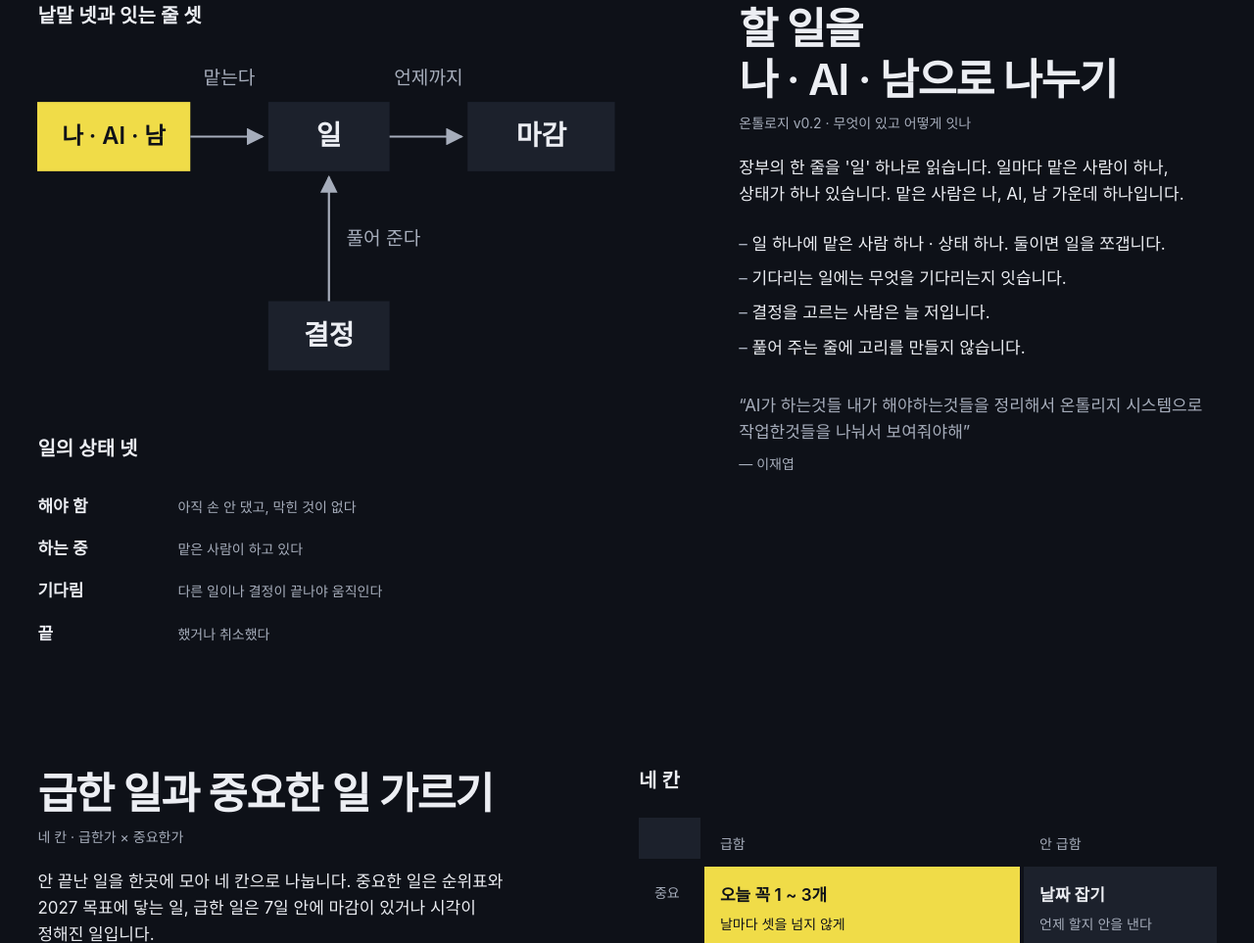
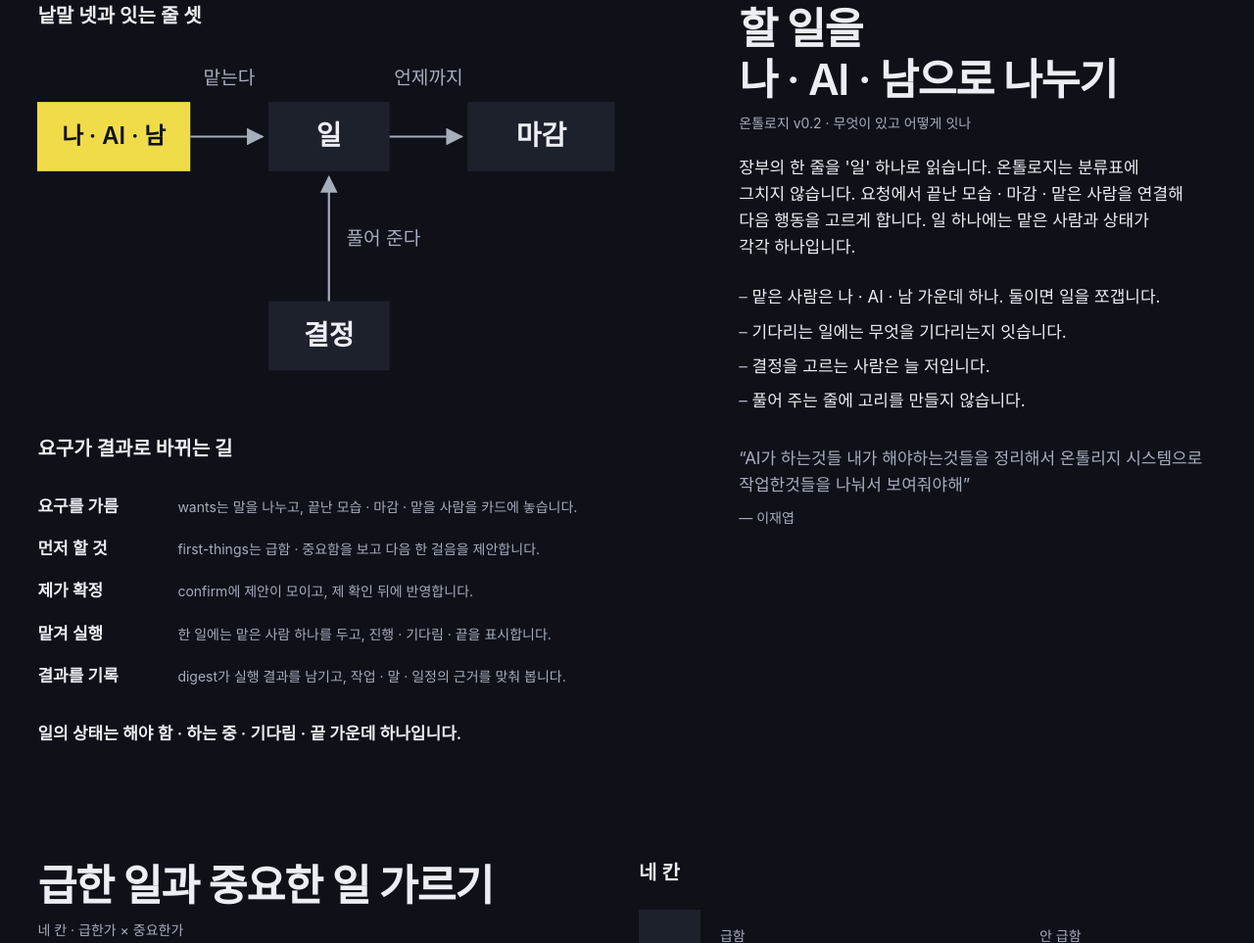
Before and after one commit to gamercross/gamercross.github.io, a plain HTML site: page how-i-work/index.html in a window 1280 px wide. Shown: the part 1501-2464 px from the top of the page at 98% size. Drawn offline with Linux system fonts and the light colour scheme; a web font is replaced by a local one.

Commit message:
일하는 법에 요구에서 결과까지의 흐름 추가 (#11)
온톨로지가 요청을 담당자·상태·마감과 연결하는 방식, 각 스킬의 역할과 사람의 최종 확인을 설명한다. 정적 HTML 구조·중복 ID·내부 링크·흐름 문구를 검사했다.

Co-authored-by: Copilot <223556219+Copilot@users.noreply.github.com>

```diff
--- a/how-i-work/index.html
+++ b/how-i-work/index.html
@@ -112,9 +112,9 @@
   <div class="words" data-reveal>
     <h2 id="h-split">할 일을 <span class="nw">나 · AI · 남</span>으로 나누기</h2>
     <p class="doc">온톨로지 v0.2 · 무엇이 있고 어떻게 잇나</p>
-    <p>장부의 한 줄을 '일' 하나로 읽습니다. 일마다 맡은 사람이 하나, 상태가 하나 있습니다. 맡은 사람은 나, AI, 남 가운데 하나입니다.</p>
+    <p>장부의 한 줄을 '일' 하나로 읽습니다. 온톨로지는 분류표에 그치지 않습니다. 요청에서 끝난 모습 · 마감 · 맡은 사람을 연결해 다음 행동을 고르게 합니다. 일 하나에는 맡은 사람과 상태가 각각 하나입니다.</p>
     <ul class="rules">
-      <li>일 하나에 맡은 사람 하나 · 상태 하나. 둘이면 일을 쪼갭니다.</li>
+      <li>맡은 사람은 나 · AI · 남 가운데 하나. 둘이면 일을 쪼갭니다.</li>
       <li>기다리는 일에는 무엇을 기다리는지 잇습니다.</li>
       <li>결정을 고르는 사람은 늘 저입니다.</li>
       <li>풀어 주는 줄에 고리를 만들지 않습니다.</li>
@@ -141,13 +141,15 @@
 </svg>
     </div>
     <div class="panel">
-      <h3>일의 상태 넷</h3>
-      <ul class="state">
-        <li><b>해야 함</b><span>아직 손 안 댔고, 막힌 것이 없다</span></li>
-        <li><b>하는 중</b><span>맡은 사람이 하고 있다</span></li>
-        <li><b>기다림</b><span>다른 일이나 결정이 끝나야 움직인다</span></li>
-        <li><b>끝</b><span>했거나 취소했다</span></li>
-      </ul>
+      <h3>요구가 결과로 바뀌는 길</h3>
+      <ol class="state" aria-label="요구에서 결과까지">
+        <li><b>요구를 가름</b><span><span lang="en">wants</span>는 말을 나누고, 끝난 모습 · 마감 · 맡을 사람을 카드에 놓습니다.</span></li>
+        <li><b>먼저 할 것</b><span><span lang="en">first-things</span>는 급함 · 중요함을 보고 다음 한 걸음을 제안합니다.</span></li>
+        <li><b>제가 확정</b><span><span lang="en">confirm</span>에 제안이 모이고, 제 확인 뒤에 반영합니다.</span></li>
+        <li><b>맡겨 실행</b><span>한 일에는 맡은 사람 하나를 두고, 진행 · 기다림 · 끝을 표시합니다.</span></li>
+        <li><b>결과를 기록</b><span><span lang="en">digest</span>가 실행 결과를 남기고, 작업 · 말 · 일정의 근거를 맞춰 봅니다.</span></li>
+      </ol>
+      <p class="floor">일의 상태는 해야 함 · 하는 중 · 기다림 · 끝 가운데 하나입니다.</p>
     </div>
   </div>
 </section>
```
